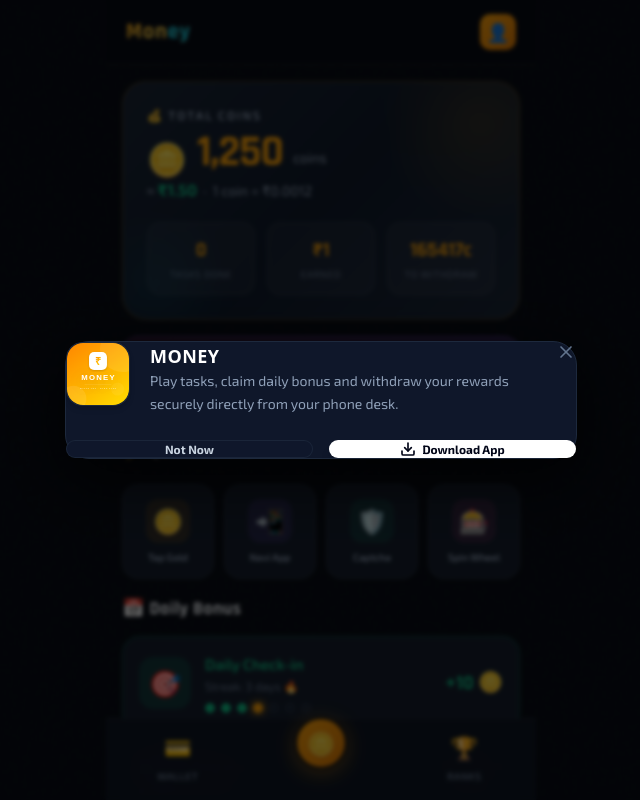
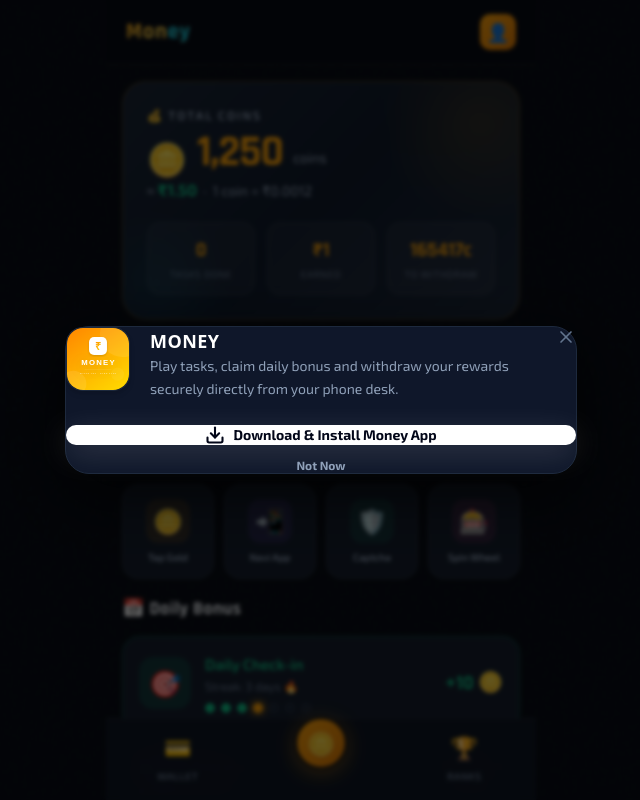
Before and after one commit to teekendrasingh90-sketch/Money-singh, a Next.js app: page / in a window 1280 px wide. Shown: the top 800 px of the page, without its empty margins (319-959 px from the left). Built offline with nearby package versions, Linux system fonts and the light colour scheme.

Commit message:
feat(ui): redesign PWA install prompt layout
Update the PWA installation button layout to a stacked configuration with a more prominent primary install action for improved user engagement.

```diff
--- a/src/components/PWAInstallPrompt.tsx
+++ b/src/components/PWAInstallPrompt.tsx
@@ -261,22 +261,22 @@
 
               {/* Simple classic buttons row: visible only during idle state */}
               {downloadState === "idle" && (
-                <div className="flex gap-4">
+                <div className="flex flex-col gap-3 w-full">
+                  <button
+                    onClick={handleInstallClick}
+                    className="w-full py-4 bg-white hover:bg-slate-100 text-slate-950 font-black rounded-2xl text-sm flex items-center justify-center gap-2 shadow-[0_8px_30px_rgba(255,255,255,0.15)] hover:scale-[1.01] active:scale-[0.99] transition-all cursor-pointer"
+                    id="btn-install-pwa"
+                  >
+                    <Download className="w-5 h-5 stroke-[2.5]" strokeWidth={2.5} />
+                    Download & Install Money App
+                  </button>
+
                   <button
                     onClick={() => handleDismiss()}
-                    className="w-1/2 py-3 bg-slate-900 hover:bg-slate-810 text-slate-300 border border-slate-800/80 font-bold rounded-xl text-xs transition-colors cursor-pointer"
+                    className="w-full py-2.5 bg-transparent hover:bg-slate-900/60 text-slate-400 hover:text-slate-300 font-bold rounded-xl text-xs transition-colors cursor-pointer text-center"
                     id="btn-dismiss-pwa"
                   >
                     Not Now
-                  </button>
-
-                  <button
-                    onClick={handleInstallClick}
-                    className="w-1/2 py-3 bg-white hover:bg-slate-100 text-slate-950 font-black rounded-xl text-xs flex items-center justify-center gap-1.5 shadow-lg transition-all cursor-pointer"
-                    id="btn-install-pwa"
-                  >
-                    <Download className="w-4 h-4 stroke-[2.5]" strokeWidth={2.5} />
-                    Download App
                   </button>
                 </div>
               )}
```
